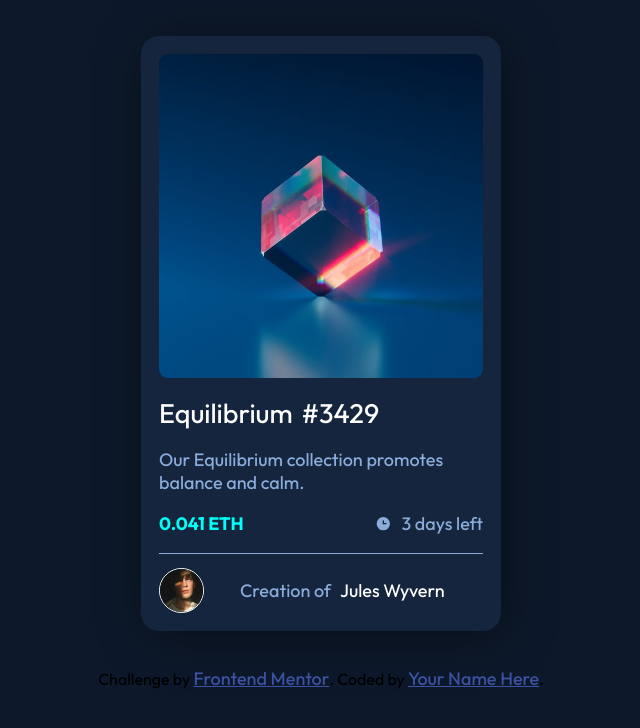
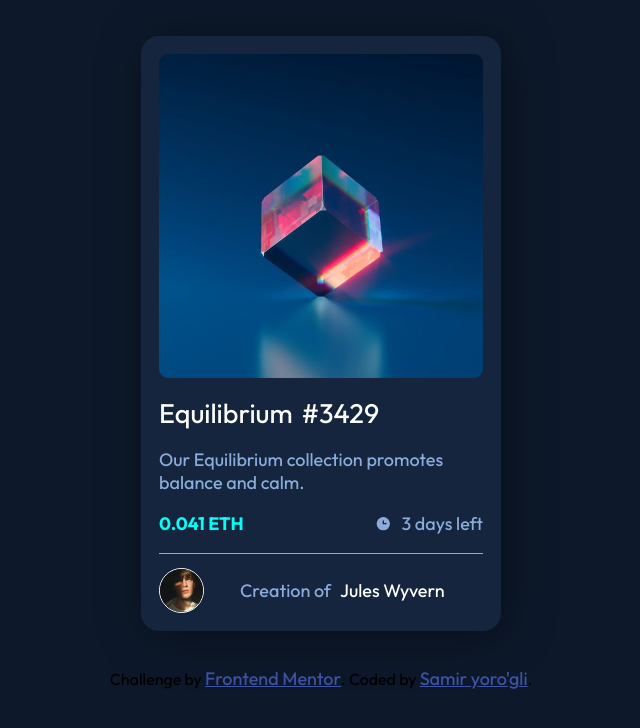
Before and after one commit to samir-Deve/nft-preview-card-component-main, a plain HTML site: page index.html in a window 1280 px wide. Shown: the whole page, without its empty margins (319-959 px from the left). Drawn offline with Linux system fonts and the light colour scheme.

Commit message:
Added my name at end

```diff
--- a/index.html
+++ b/index.html
@@ -83,7 +83,7 @@
 
   <div class="attribution">
     Challenge by <a href="https://www.frontendmentor.io?ref=challenge" target="_blank">Frontend Mentor</a>.
-    Coded by <a href="#">Your Name Here</a>.
+    Coded by <a href="#">Samir yoro'gli</a>.
   </div>
 </body>
 </html>
```
